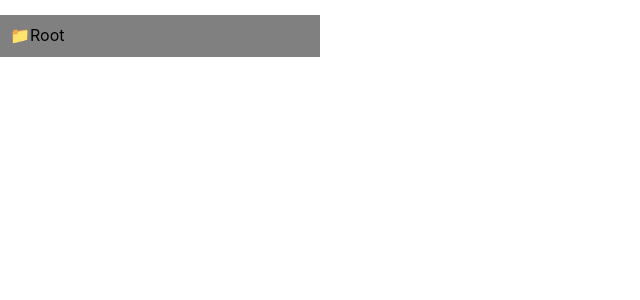
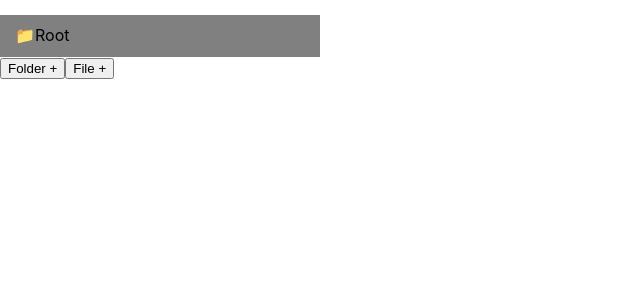
Before and after one commit to amrutaBanait/Folder_structure, a React (Create React App) app in the folder folder_structure/: page / in a window 1280 px wide. Shown: the top 300 px of the page, without its empty margins (0-640 px from the left). Built offline with nearby package versions, Linux system fonts and the light colour scheme.

Commit message:
buttons added

```diff
--- a/folder_structure/src/components/Folder.js
+++ b/folder_structure/src/components/Folder.js
@@ -12,6 +12,11 @@ return(
         <div className= "folder" onClick = {()=> setExpand(!expand)}>
             <span> 📁{explorer.name}</span>
         </div>
+
+    <div>
+        <button>Folder +</button>
+        <button>File +</button>
+    </div>
 
         <div style = {{display:expand ? "block" : "none", paddingLeft:25}}>
             {explorer.items.map((exp)=>{
--- a/folder_structure/src/style.css
+++ b/folder_structure/src/style.css
@@ -9,7 +9,7 @@ cursor:pointer;
 }
 
 .folder > span{
-    margin: 0 5px 2px 0;
+    margin: 0 5px 2px 5px;
 }
 
 .file{
```
